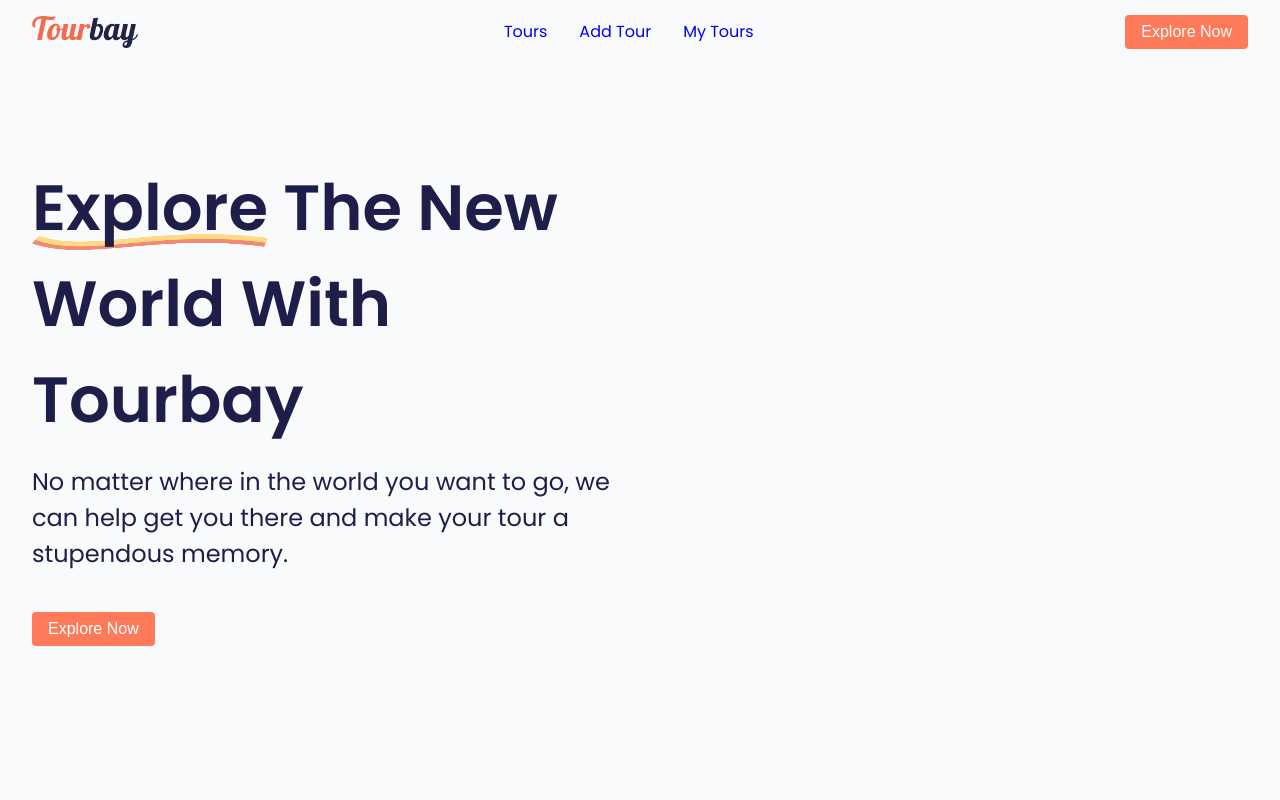
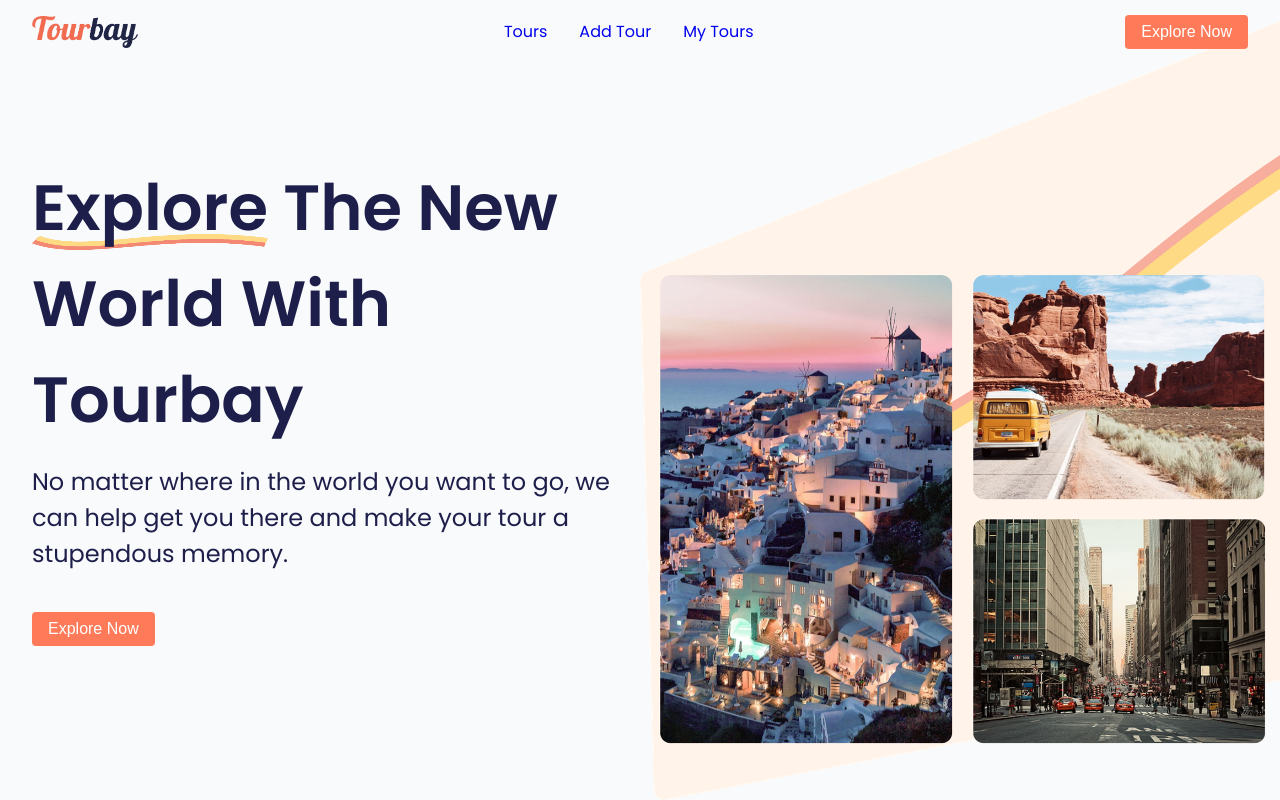
Before and after one commit to emusman97/booking-system, a React (Vite) app in the folder frontend/: page / in a window 1280 px wide. Built offline with nearby package versions, Linux system fonts and the light colour scheme; no server answers.

Commit message:
feat (LandingPage): Use whole image for right side

```diff
--- a/frontend/src/assets/images/index.ts
+++ b/frontend/src/assets/images/index.ts
@@ -1,9 +1,9 @@
-import landingPageImagesBg from './landing-page-images-bg.png';
+import landingPageImage from './landing-page-image.png';
 import lineBelowText from './line_below_text.png';
 import logo from './logo.png';
 
 export const Images = {
   logo,
-  landingPageImagesBg,
   lineBelowText,
+  landingPageImage,
 } as const;
--- a/frontend/src/pages/LandingPage/index.tsx
+++ b/frontend/src/pages/LandingPage/index.tsx
@@ -6,10 +6,10 @@ import { AppString } from '@/constants';
 
 import {
   Container,
-  ContainerItem,
   Description,
   ExploreNowButton,
   HeadingContainerItem,
+  ImageContainerItem,
   MainHeading,
   MainHeadingSpan,
 } from './styles';
@@ -18,7 +18,7 @@ export function LandingPage(): JSX.Element {
   return (
     <MainLayout>
       <PageContentContainer>
-        <Container>
+        <Container direction="row">
           <HeadingContainerItem>
             <MainHeading>
               <MainHeadingSpan>
@@ -30,7 +30,10 @@ export function LandingPage(): JSX.Element {
             <Description>{AppString.LandingDescription}</Description>
             <ExploreNowButton>{AppString.ExploreNow}</ExploreNowButton>
           </HeadingContainerItem>
-          <ContainerItem></ContainerItem>
+
+          <ImageContainerItem>
+            <img src={Images.landingPageImage} />
+          </ImageContainerItem>
         </Container>
       </PageContentContainer>
     </MainLayout>
--- a/frontend/src/pages/LandingPage/styles.ts
+++ b/frontend/src/pages/LandingPage/styles.ts
@@ -2,12 +2,12 @@ import { PrimaryButton, Stack } from '@/components';
 import { theme } from '@/theme';
 import styled from 'styled-components';
 
+const ContainerItem = styled(Stack)`
+  width: 50%;
+`;
+
 export const Container = styled(Stack)`
   padding-top: ${theme.spacing['21']};
-`;
-
-export const ContainerItem = styled(Stack)`
-  width: 50%;
 `;
 
 export const HeadingContainerItem = styled(ContainerItem)`
@@ -45,3 +45,14 @@ export const Description = styled.p`
 export const ExploreNowButton = styled(PrimaryButton)`
   margin-top: ${(props) => props.theme.spacing['6']};
 `;
+
+export const ImageContainerItem = styled(ContainerItem)`
+  & img {
+    position: absolute;
+    right: 0;
+    height: 100%;
+    width: 50%;
+    top: 0;
+    object-fit: fill;
+  }
+`;
```
Also changed, not shown: frontend/src/assets/images/landing-page-image.png (added), frontend/src/assets/images/landing-page-images-bg.png (deleted).
